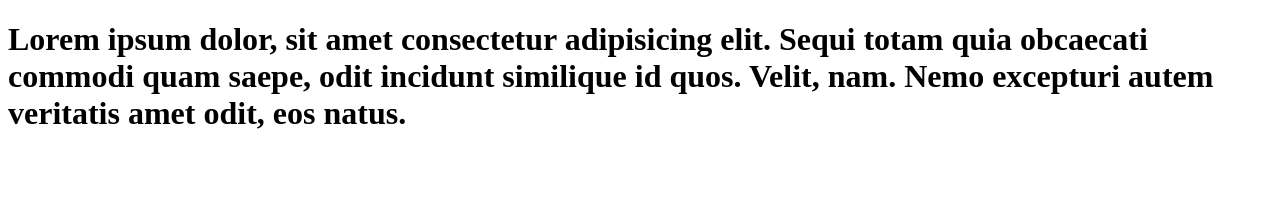
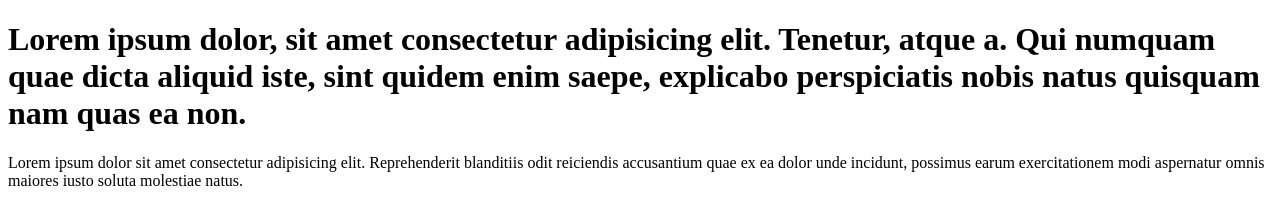
Before and after one commit to vishnavaseekaran/learn-git, a plain HTML site: page index.html in a window 1280 px wide. Drawn offline with Linux system fonts and the light colour scheme.

Commit message:
add paragraph

```diff
--- a/index.html
+++ b/index.html
@@ -6,6 +6,9 @@
     <title>Document</title>
 </head>
 <body>
-    <h1> Lorem ipsum dolor, sit amet consectetur adipisicing elit. Sequi totam quia obcaecati commodi quam saepe, odit incidunt similique id quos. Velit, nam. Nemo excepturi autem veritatis amet odit, eos natus.</h1>
+    <h1> Lorem ipsum dolor, sit amet consectetur adipisicing elit. Tenetur, atque a. Qui numquam quae dicta aliquid iste, sint quidem enim saepe, explicabo perspiciatis nobis natus quisquam nam quas ea non.
+</h1>
+    <p> Lorem ipsum dolor sit amet consectetur adipisicing elit. Reprehenderit blanditiis odit reiciendis accusantium quae ex ea dolor unde incidunt, possimus earum exercitationem modi aspernatur omnis maiores iusto soluta molestiae natus.
+ </p>
 </body>
 </html>
```
